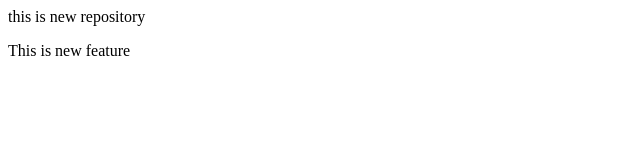
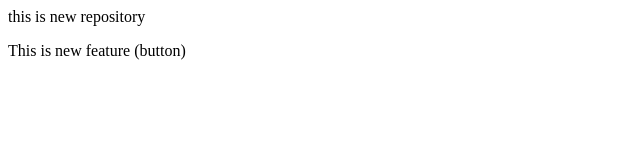
Before and after one commit to sourav-samaddar27/LocalRepo, a plain HTML site: page index.html in a window 1280 px wide. Shown: the full height of the page, 0-640 px from the left. Drawn offline with Linux system fonts and the light colour scheme.

```diff
--- a/index.html
+++ b/index.html
@@ -1,2 +1,2 @@
 <p>this is new repository<p>
-<p>This is new feature<p>
+<p>This is new feature (button)<p>
```
